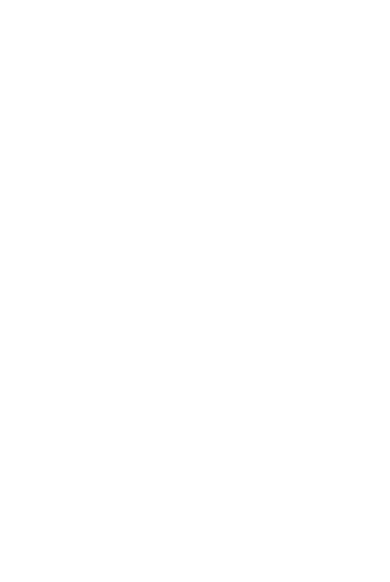
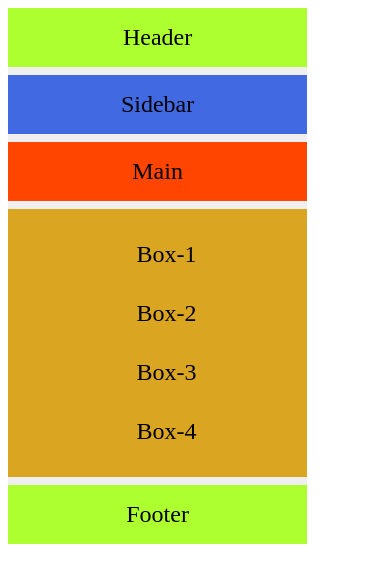
Before and after one commit to mats68/next-text-ssg, a Next.js app: page / in a window 390 px wide. Shown: the top 582 px of the page. Built offline with nearby package versions, Linux system fonts and the light colour scheme.

Commit message:
added responsive CSS Grid Layout

```diff
--- a/pages/index.tsx
+++ b/pages/index.tsx
@@ -1,10 +1,18 @@
-import Head from 'next/head'
 import styles from '../styles/Home.module.css'
 
 export default function Home() {
   return (
     <div className={styles.container}>
-
+      <div className={styles.header}>Header</div>
+      <div className={styles.sidebar}>Sidebar</div>
+      <div className={styles.main}>Main</div>
+      <div className={styles.box}>
+        <div className={styles.box}>Box-1</div>
+        <div className={styles.box}>Box-2</div>
+        <div className={styles.box}>Box-3</div>
+        <div className={styles.box}>Box-4</div>
+      </div>
+      <div className={styles.footer}>Footer</div>
     </div>
-  )
+  );
 }
--- a/styles/Home.module.css
+++ b/styles/Home.module.css
@@ -1,122 +1,62 @@
 .container {
-  min-height: 100vh;
-  padding: 0 0.5rem;
-  display: flex;
-  flex-direction: column;
-  justify-content: center;
-  align-items: center;
+  width: 80%;
+  background-color: #efefef;
+  marin: auto;
+
+  display: grid;
+  grid-template-rows: repeat(5, min-content);
+  grid-template-columns: [full-start sidebar-start] minmax(180px, 200px)[sidebar-end center-start] repeat(8, [col-start] minmax(min-content, 1fr)[col-end]) [full-end];
+  grid-gap: .5rem;
+}
+
+@media only screen and (max-width: 1000px) {
+  .container {
+      grid-template-columns: [full-start center-start] repeat(8, [col-start]minmax(min-content, 1fr)[col-end]) [full-end];
+  }
+}
+
+.container div {
+  font-size: 1.5rem;
+  text-align: center;
+  padding: 1rem;
+  color: black;
+}
+
+.header {
+  background-color: greenyellow;
+  grid-column: full-start / full-end;
+  grid-row: 1 / 2;
+}
+
+.sidebar {
+  background-color: royalblue;
+  grid-column: sidebar-start / sidebar-end;
+  grid-row: 2 / -1
+  /* grid-area: sidebar; */
+}
+
+@media only screen and (max-width: 1000px) {
+  .sidebar {
+      grid-column: full-start / full-end;
+      grid-row: 2 / 3
+  }
 }
 
 .main {
-  padding: 5rem 0;
-  flex: 1;
-  display: flex;
-  flex-direction: column;
-  justify-content: center;
-  align-items: center;
+  background-color: orangered;
+  grid-column: center-start / full-end;
+}
+
+.box {
+  background-color: goldenrod;
+  grid-column: center-start / full-end;
+
+  display: grid;
+  grid-template-columns: repeat(auto-fit, minmax(200px, 1fr));
+  /* grid-gap: 1rem; */
 }
 
 .footer {
-  width: 100%;
-  height: 100px;
-  border-top: 1px solid #eaeaea;
-  display: flex;
-  justify-content: center;
-  align-items: center;
+  background-color: greenyellow;
+  grid-column: full-start / full-end;
 }
-
-.footer img {
-  margin-left: 0.5rem;
-}
-
-.footer a {
-  display: flex;
-  justify-content: center;
-  align-items: center;
-}
-
-.title a {
-  color: #0070f3;
-  text-decoration: none;
-}
-
-.title a:hover,
-.title a:focus,
-.title a:active {
-  text-decoration: underline;
-}
-
-.title {
-  margin: 0;
-  line-height: 1.15;
-  font-size: 4rem;
-}
-
-.title,
-.description {
-  text-align: center;
-}
-
-.description {
-  line-height: 1.5;
-  font-size: 1.5rem;
-}
-
-.code {
-  background: #fafafa;
-  border-radius: 5px;
-  padding: 0.75rem;
-  font-size: 1.1rem;
-  font-family: Menlo, Monaco, Lucida Console, Liberation Mono, DejaVu Sans Mono,
-    Bitstream Vera Sans Mono, Courier New, monospace;
-}
-
-.grid {
-  display: flex;
-  align-items: center;
-  justify-content: center;
-  flex-wrap: wrap;
-  max-width: 800px;
-  margin-top: 3rem;
-}
-
-.card {
-  margin: 1rem;
-  flex-basis: 45%;
-  padding: 1.5rem;
-  text-align: left;
-  color: inherit;
-  text-decoration: none;
-  border: 1px solid #eaeaea;
-  border-radius: 10px;
-  transition: color 0.15s ease, border-color 0.15s ease;
-}
-
-.card:hover,
-.card:focus,
-.card:active {
-  color: #0070f3;
-  border-color: #0070f3;
-}
-
-.card h3 {
-  margin: 0 0 1rem 0;
-  font-size: 1.5rem;
-}
-
-.card p {
-  margin: 0;
-  font-size: 1.25rem;
-  line-height: 1.5;
-}
-
-.logo {
-  height: 1em;
-}
-
-@media (max-width: 600px) {
-  .grid {
-    width: 100%;
-    flex-direction: column;
-  }
-}
```
